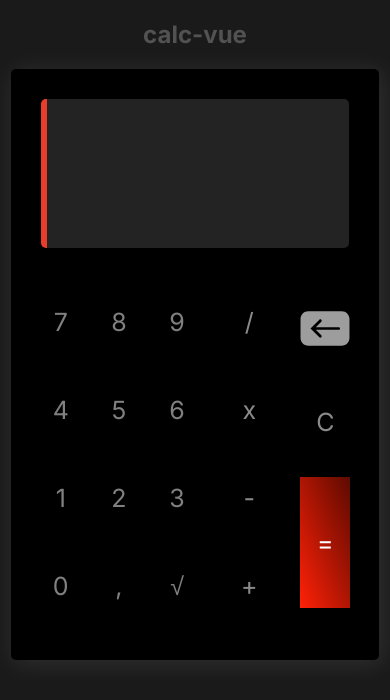
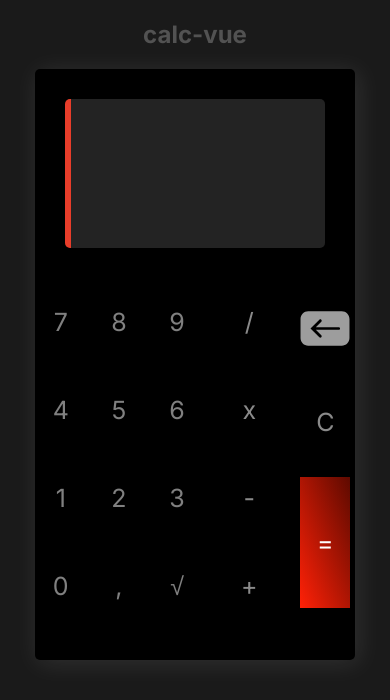
Before and after one commit to senagab/calculator-vue, a Vue app: page / in a window 390 px wide. Shown: the top 700 px of the page. Built offline with nearby package versions, Linux system fonts and the light colour scheme.

Commit message:
feat: display mobile

```diff
--- a/src/App.vue
+++ b/src/App.vue
@@ -226,7 +226,7 @@ header {
     height: 100%;
     max-height: 35em;
     width: 20%;
-    min-width: 23em;
+    min-width: 20em;
   }
 }
 
--- a/src/components/Display.vue
+++ b/src/components/Display.vue
@@ -64,19 +64,19 @@ const props = defineProps({
 
     @media (max-width: 640px) {
 
-        height: 20vh !important;
+        height: 30vh !important;
 
         .display__last-operation {
-            font-size: 18px;
-            top: 15px;
+            font-size: 15px;
+            top: 10px;
             right: 15px;
         }
 
         .display__text {
             height: 60px;
             width: 4em;
-            font-size: 4em;
-            bottom: 15px;
+            font-size: 3em;
+            bottom: 0px;
             right: 13px;
         }
     }
```
